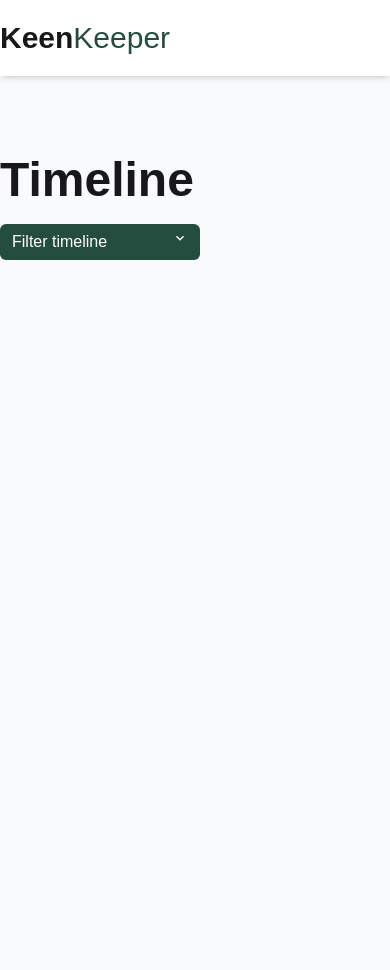
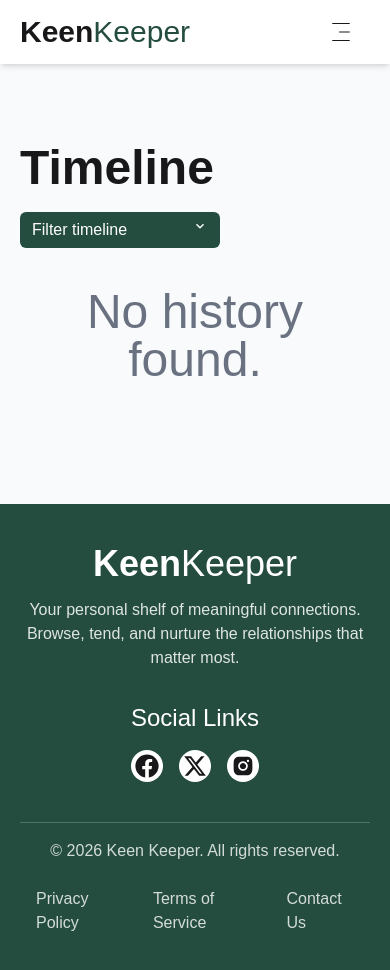
Before and after one commit to fahimad24/Assingment-7-keen-keeper, a Next.js app: page /timeline in a window 390 px wide. Shown: the top 970 px of the page. Before the commit the page ends 844 px from the top, so only its background shows below. Built offline with nearby package versions, Linux system fonts and the light colour scheme; a web font is replaced by a local one.

Commit message:
create footer section and responsive for all device

```diff
--- a/src/app/components/Navber.jsx
+++ b/src/app/components/Navber.jsx
@@ -5,6 +5,7 @@ import { RiHome2Line } from "react-icons/ri";
 import { WiTime3 } from "react-icons/wi";
 import { GoGraph } from "react-icons/go";
 import { usePathname } from "next/navigation";
+import { CiMenuFries } from "react-icons/ci";
 
 const Navber = () => {
   const param = usePathname();
@@ -16,12 +17,34 @@ const Navber = () => {
   ];
   return (
     <nav className="bg-base-100 shadow-md">
-      <div className="container mx-auto flex justify-between py-5 ">
+      <div className="container mx-auto flex h-16 items-center gap-5 xl:p-0 md:px-10 px-5 justify-between  ">
         <div>
           <Link href="/" className="text-3xl font-extrabold">
             Keen<span className="font-medium text-green">Keeper</span>
           </Link>
         </div>
+        <div className="md:hidden dropdown dropdown-end">
+          <label tabIndex={0} htmlFor="my-drawer" className="btn btn-ghost">
+            <CiMenuFries className="text-2xl" />
+          </label>
+          <ul
+            tabIndex={0}
+            className="dropdown-content menu p-2 shadow bg-base-100 rounded-box w-52"
+          >
+            {navItems.map((item) => (
+              <li key={item.href}>
+                <Link
+                  className={`flex gap-2 justify-center py-1.5 px-3 rounded-md ${param === item.href ? "bg-green text-white hover:bg-green/90" : "bg-white text-gray-600 hover:bg-green/90 hover:text-white"}`}
+                  href={item.href}
+                >
+                  {item.icon}
+                  {item.name}
+                </Link>
+              </li>
+            ))}
+          </ul>
+        </div>
+
         <div className="hidden md:flex">
           <ul className="menu menu-horizontal gap-2 p-0 text-lg text-gray-600">
             {navItems.map((item) => (
--- /dev/null
+++ b/src/app/components/footer/Footer.jsx
@@ -0,0 +1,69 @@
+import { FaFacebook } from "react-icons/fa";
+import { AiFillInstagram } from "react-icons/ai";
+import { FaXTwitter } from "react-icons/fa6";
+
+const Footer = () => {
+  return (
+    <footer className="bg-green md:mt-20 mt-10">
+      <section className=" px-5 md:px-10 xl:p-0 py-10 container mx-auto ">
+        <div className="text-center">
+          <h2 className="lg:text-7xl md:text-6xl text-4xl text-center text-white font-extrabold">
+            Keen<span className="font-medium ">Keeper</span>
+          </h2>
+          <p className="text-white/85 text-center mt-3.5">
+            Your personal shelf of meaningful connections. Browse, tend, and
+            nurture the relationships that matter most.
+          </p>
+        </div>
+        <div className="mt-8 border-b border-white/20 pb-10">
+          <h2 className="md:text-3xl text-2xl text-white text-center">
+            Social Links
+          </h2>
+          <ul className="flex items-center justify-center gap-4 mt-4">
+            <li className="w-8 h-8 bg-white rounded-3xl flex items-center justify-center">
+              <a
+                href="https://www.facebook.com/keenkeeper"
+                target="_blank"
+                rel="noopener noreferrer"
+              >
+                <FaFacebook className="text-2xl" />
+              </a>
+            </li>
+            <li className="w-8 h-8 bg-white rounded-3xl flex items-center justify-center">
+              <a
+                href="https://www.twitter.com/keenkeeper"
+                target="_blank"
+                rel="noopener noreferrer"
+              >
+                <FaXTwitter className="text-2xl" />
+              </a>
+            </li>
+            <li className="w-8 h-8 bg-white rounded-3xl flex items-center justify-center">
+              <a
+                href="https://www.instagram.com/keenkeeper"
+                target="_blank"
+                rel="noopener noreferrer"
+              >
+                <AiFillInstagram className="text-2xl" />
+              </a>
+            </li>
+          </ul>
+        </div>
+        <div className="flex justify-between items-center gap-2 p-4 container mx-auto flex-col md:flex-row">
+          <div>
+            <p className="text-center text-white/80">
+              © 2026 Keen Keeper. All rights reserved.
+            </p>
+          </div>
+          <div className="flex gap-8 mt-4 text-white/80">
+            <p>Privacy Policy </p>
+            <p>Terms of Service</p>
+            <p>Contact Us</p>
+          </div>
+        </div>
+      </section>
+    </footer>
+  );
+};
+
+export default Footer;
--- a/src/app/components/friends/AddFriend.jsx
+++ b/src/app/components/friends/AddFriend.jsx
@@ -8,8 +8,8 @@ const AddFriend = () => {
   const { friends } = useContext(AuthContext);
   return (
     <>
-      <div className="container mx-auto mt-20 space-y-6">
-        <h1 className="text-center text-5xl font-bold">
+      <div className="container mx-auto mt-20 space-y-6 px-5 md:px-10 xl:p-0">
+        <h1 className="text-center md:text-5xl text-4xl font-bold">
           Friends to keep close in your life
         </h1>
         <p className="text-center text-base text-gray-600 mt-4">
@@ -24,7 +24,7 @@ const AddFriend = () => {
         </div>
       </div>
       {/* Friend Stats */}
-      <div className="container mx-auto mt-10 grid grid-cols-1 sm:grid-cols-2 md:grid-cols-3 lg:grid-cols-4 gap-6 py-16 border-b-2 border-gray-200">
+      <div className="container mx-auto mt-10 grid grid-cols-1 sm:grid-cols-2 md:grid-cols-3 lg:grid-cols-4 gap-6 py-16 border-b-2 border-gray-200 px-5 md:px-10 xl:p-0">
         {/* Example friend cards */}
         <div className="bg-white rounded-lg shadow text-gray-600 space-y-4 py-8 p-4">
           <p className="text-center text-green font-bold text-3xl">
--- a/src/app/components/friends/FriendsCont.jsx
+++ b/src/app/components/friends/FriendsCont.jsx
@@ -10,7 +10,7 @@ const FriendsCont = () => {
   const { friends } = useContext(AuthContext);
 
   return (
-    <section className="container mx-auto py-15 space-y-6">
+    <section className="container mx-auto py-15 space-y-6 px-5 md:px-10 xl:p-0">
       <h2 className=" text-4xl font-bold">Your Friends</h2>
       <div>
         {/* Friend List */}
--- a/src/app/layout.jsx
+++ b/src/app/layout.jsx
@@ -3,6 +3,7 @@ import "./globals.css";
 import Navber from "./components/Navber";
 import { AuthProvider } from "@/context/contextApi";
 import { ToastContainer, Bounce } from "react-toastify";
+import Footer from "./components/footer/Footer";
 
 const amaranth = Amaranth({
   weight: ["400", "700"],
@@ -39,6 +40,7 @@ export default function RootLayout({ children }) {
             transition={Bounce}
           />
         </AuthProvider>
+        <Footer></Footer>
       </body>
     </html>
   );
--- a/src/app/page.jsx
+++ b/src/app/page.jsx
@@ -1,6 +1,5 @@
 import AddFriend from "./components/friends/AddFriend";
 import FriendsCont from "./components/friends/FriendsCont";
-import FriendsCOnt from "./components/friends/FriendsCont";
 
 export default function Home() {
   return (
--- a/src/app/stats/page.jsx
+++ b/src/app/stats/page.jsx
@@ -21,9 +21,14 @@ const Stats = () => {
   const isAnimationActive = true;
   return (
     <main>
-      <section className="max-w-4xl  mx-auto py-20">
+      <section className="max-w-5xl  mx-auto py-20 px-5 md:px-10 xl:p-0">
         <h1 className="text-5xl  font-bold">Friendship Analytics</h1>
         <div className=" bg-white shadow rounded-2xl py-10 px-5 mt-10">
+          {timeline.length === 0 ? (
+            <p className="text-center text-4xl text-gray-500">
+              No data available to display stats.
+            </p>
+          ) : (
             <div className="mt-10 flex justify-center flex-col items-center gap-10">
               <PieChart
                 style={{
@@ -63,6 +68,7 @@ const Stats = () => {
                 </div>
               </div>
             </div>
+          )}
         </div>
       </section>
     </main>
--- a/src/app/timeline/page.jsx
+++ b/src/app/timeline/page.jsx
@@ -19,7 +19,7 @@ const Timeline = () => {
 
   return (
     <main>
-      <section className=" container mx-auto ">
+      <section className=" container mx-auto px-5 md:px-10 xl:p-0">
         <div className="py-20">
           <h1 className="text-5xl font-bold">Timeline</h1>
           {/* dropdown */}
@@ -50,7 +50,12 @@ const Timeline = () => {
             </ul>
           </div>
           <div className="mt-10">
-            {historyLog.map((log) => (
+            {historyLog.length === 0 ? (
+              <p className="text-center text-5xl text-gray-500">
+                No history found.
+              </p>
+            ) : (
+              historyLog.map((log) => (
                 <div
                   key={log?.id}
                   className="bg-gray-100 p-4 mb-2 rounded-md flex gap-5"
@@ -66,7 +71,8 @@ const Timeline = () => {
                     <p className="text-lg text-gray-600">{log?.date}</p>
                   </div>
                 </div>
-            ))}
+              ))
+            )}
           </div>
         </div>
       </section>
```
Also changed, not shown: src/app/friends/[friend]/page.jsx (+8 -8 lines). Lines whose indentation alone changed are shown as unchanged.
